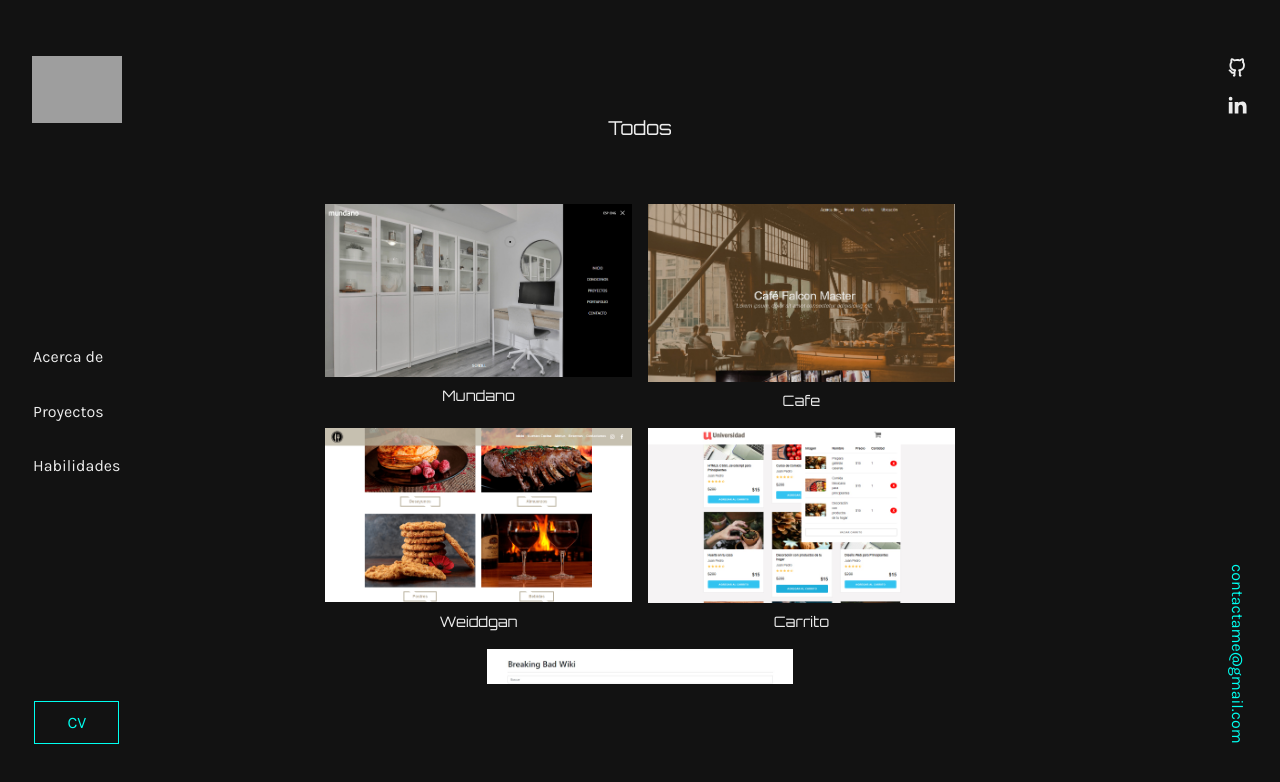
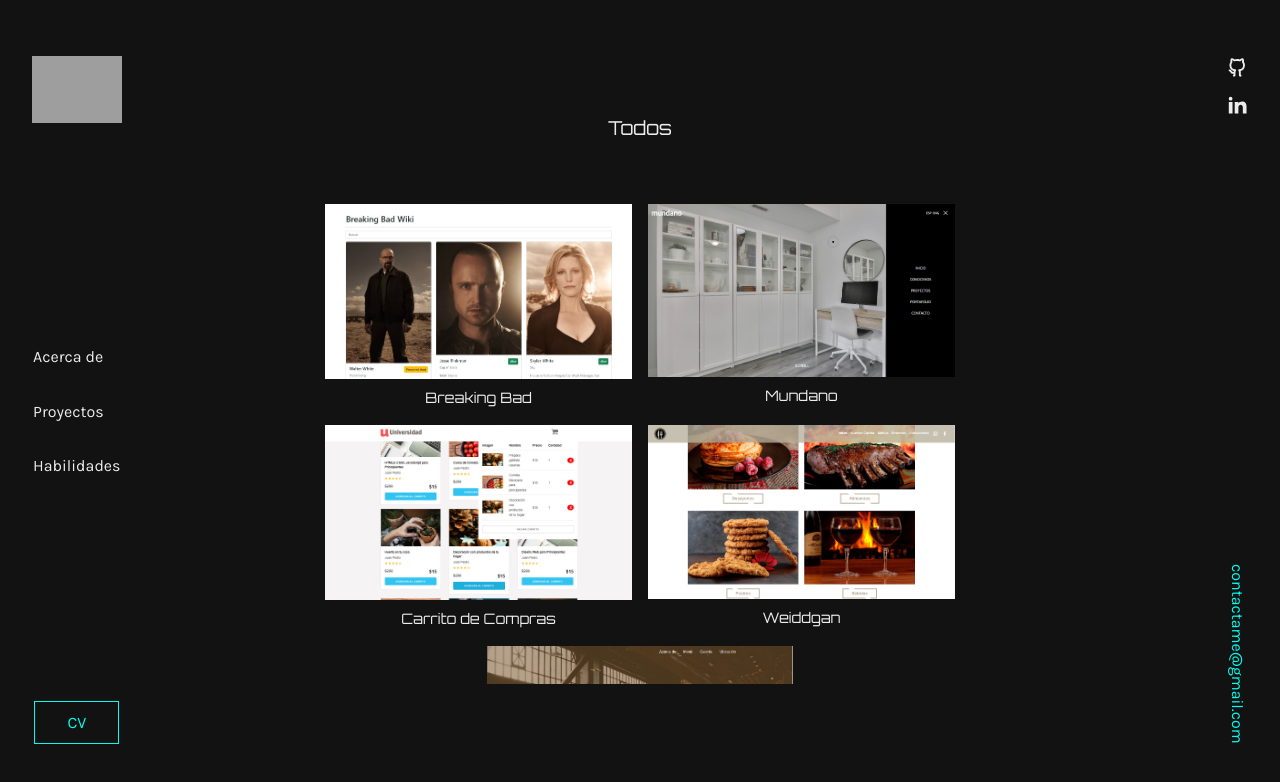
Before and after one commit to BrayanCardenas/Portafolio, an Angular app: page /works in a window 1280 px wide. Shown: the top 782 px of the page. Built offline with nearby package versions, Linux system fonts and the light colour scheme; grey boxes are pictures that could not be loaded.

Commit message:
Crea interfas json

```diff
--- a/src/app/components/works/works.component.ts
+++ b/src/app/components/works/works.component.ts
@@ -1,4 +1,6 @@
-import { Component, OnInit } from '@angular/core';
+import { Component, Input, OnInit } from '@angular/core';
+import { WorksModel } from 'src/app/core/interface/work.interface';
+import * as Works from "../../data/works.json";
 
 @Component({
   selector: 'app-works',
@@ -7,61 +9,13 @@ import { Component, OnInit } from '@angular/core';
 })
 export class WorksComponent implements OnInit {
 
-  works = [
-    {
-      name: 'Mundano',
-      img: '../../../assets/img/works/mundano.jpg',
-      description: 'Aqui va una descripción del proyecto esto es para rellenar el campo vacio que hay para que se veamas organico y compleo al finalizar el mockup',
-      tecnologia: [ 'HTML', 'CSS', 'JavaScript'],
-      url: 'https://brayancardenas.github.io/mundano/',
-      github: 'https://github.com/BrayanCardenas/mundano'
-    },
-    {
-      name: 'Cafe',
-      img: '../../../assets/img/works/cafe.jpg',
-      description: 'Aqui va una descripción del proyecto esto es para rellenar el campo vacio que hay para que se veamas organico y compleo al finalizar el mockup',
-      tecnologia: [ 'HTML', 'Sass', 'JavaScript'],
-      url: 'https://brayancardenas.github.io/Cafe/',
-      github: 'https://github.com/BrayanCardenas/Cafe'
-    },
-    {
-      name: 'Weiddgan',
-      img: '../../../assets/img/works/weiddgan.png',
-      description: 'Aqui va una descripción del proyecto esto es para rellenar el campo vacio que hay para que se veamas organico y compleo al finalizar el mockup',
-      tecnologia: [ 'HTML', 'CSS', 'Bootstrap','JavaScript'],
-      url: 'https://brayancardenas.github.io/Weiddgan',
-      github: 'https://github.com/BrayanCardenas/Weiddgan'
-    }/*,
-     {
-      name: 'Agenda',
-      img: '../../../assets/img/works/agenda.jpg',
-      description: 'Aqui va una descripción del proyecto esto es para rellenar el campo vacio que hay para que se veamas organico y compleo al finalizar el mockup',
-      tecnologia: [ 'HTML', 'CSS', 'JavaScript'],
-      url: 'https://brayancardenas.github.io/Agenda/',
-      github: 'https://github.com/BrayanCardenas/Agenda'
-    } */,
-    {
-      name: 'Carrito',
-      img: '../../../assets/img/works/carrito-compras.jpg',
-      description: 'Aqui va una descripción del proyecto esto es para rellenar el campo vacio que hay para que se veamas organico y compleo al finalizar el mockup',
-      tecnologia: [ 'HTML', 'CSS', 'JavaScript'],
-      url: 'https://brayancardenas.github.io/Carrito_Compras/',
-      github: 'https://github.com/BrayanCardenas/Carrito_Compras'
-    },
-    {
-      name: 'Api BreakingBad',
-      img: '../../../assets/img/works/api-brakingBad.jpg',
-      description: 'Aqui va una descripción del proyecto esto es para rellenar el campo vacio que hay para que se veamas organico y compleo al finalizar el mockup',
-      tecnologia: [ 'HTML', 'Bootstrap', 'TypeScript'],
-      url: 'https://apibrakinbad.vercel.app/',
-      github: 'https://github.com/BrayanCardenas/Api-BrakinBad'
-    }
-  ]
-
+  works: Array<WorksModel> = []
 
   constructor() { }
 
   ngOnInit(): void {
+    const { work }: any = (Works as any).default
+    this.works = work
   }
 
 }
--- a/src/app/data/works.json
+++ b/src/app/data/works.json
@@ -1,7 +1,20 @@
 {
-   "work": [{
+    "work": [
+        {
+            "name": "Breaking Bad",
+            "img": "../../../assets/img/works/api-brakingBad.jpg",
+            "description": "Aqui va una descripción del proyecto esto es para rellenar el campo vacio que hay para que se veamas organico y compleo al finalizar el mockup",
+            "tecnologia": [
+                "HTML",
+                "Bootstrap",
+                "TypeScript"
+            ],
+            "url": "https://apibrakinbad.vercel.app/",
+            "github": "https://github.com/BrayanCardenas/Api-BrakinBad"
+        },
+        {
             "name": "Mundano",
-        "img": "../../../assets/'img'/works/mundano.jpg",
+            "img": "../../../assets/img/works/mundano.jpg",
             "description": "Aqui va una descripción del proyecto esto es para rellenar el campo vacio que hay para que se veamas organico y compleo al finalizar el mockup",
             "tecnologia": [
                 "HTML",
@@ -12,20 +25,20 @@
             "github": "https://'github'.com/BrayanCardenas/mundano"
         },
         {
-        "name": "Cafe",
-        "img": "../../../assets/'img'/works/cafe.jpg",
+            "name": "Carrito de Compras",
+            "img": "../../../assets/img/works/carrito-compras.jpg",
             "description": "Aqui va una descripción del proyecto esto es para rellenar el campo vacio que hay para que se veamas organico y compleo al finalizar el mockup",
             "tecnologia": [
                 "HTML",
-            "Sass",
+                "CSS",
                 "JavaScript"
             ],
-        "url": "https://brayancardenas.'github'.io/Cafe/",
-        "github": "https://'github'.com/BrayanCardenas/Cafe"
+            "url": "https://brayancardenas.'github'.io/Carrito_Compras/",
+            "github": "https://'github'.com/BrayanCardenas/Carrito_Compras"
         },
         {
             "name": "Weiddgan",
-        "img": "../../../assets/'img'/works/weiddgan.png",
+            "img": "../../../assets/img/works/weiddgan.png",
             "description": "Aqui va una descripción del proyecto esto es para rellenar el campo vacio que hay para que se veamas organico y compleo al finalizar el mockup",
             "tecnologia": [
                 "HTML",
@@ -37,27 +50,16 @@
             "github": "https://github.com/BrayanCardenas/Weiddgan"
         },
         {
-        "name": "Agenda",
-        "img": "../../../assets/'img'/works/agenda.jpg",
+            "name": "Cafe",
+            "img": "../../../assets/img/works/cafe.jpg",
             "description": "Aqui va una descripción del proyecto esto es para rellenar el campo vacio que hay para que se veamas organico y compleo al finalizar el mockup",
             "tecnologia": [
                 "HTML",
-            "CSS",
+                "Sass",
                 "JavaScript"
             ],
-        "url": "https://brayancardenas.github.io/Agenda/",
-        "github": "https://github.com/BrayanCardenas/Agenda"
-    },
-    {
-        "name": "Carrito",
-        "img": "../../../assets/'img'/works/carrito-compras.jpg",
-        "description": "Aqui va una descripción del proyecto esto es para rellenar el campo vacio que hay para que se veamas organico y compleo al finalizar el mockup",
-        "tecnologia": [
-            "HTML",
-            "CSS",
-            "JavaScript"
-        ],
-        "url": "https://brayancardenas.'github'.io/Carrito_Compras/",
-        "github": "https://'github'.com/BrayanCardenas/Carrito_Compras"
-    }]
+            "url": "https://brayancardenas.'github'.io/Cafe/",
+            "github": "https://'github'.com/BrayanCardenas/Cafe"
         }
+    ]
+}
--- a/tsconfig.json
+++ b/tsconfig.json
@@ -2,6 +2,7 @@
 {
   "compileOnSave": false,
   "compilerOptions": {
+    "resolveJsonModule": true,
     "baseUrl": "./",
     "outDir": "./dist/out-tsc",
     "forceConsistentCasingInFileNames": true,
```
Also changed, not shown: src/app/core/interface/work.interface.ts (added, +12 -0 lines). Lines whose indentation alone changed are shown as unchanged.
